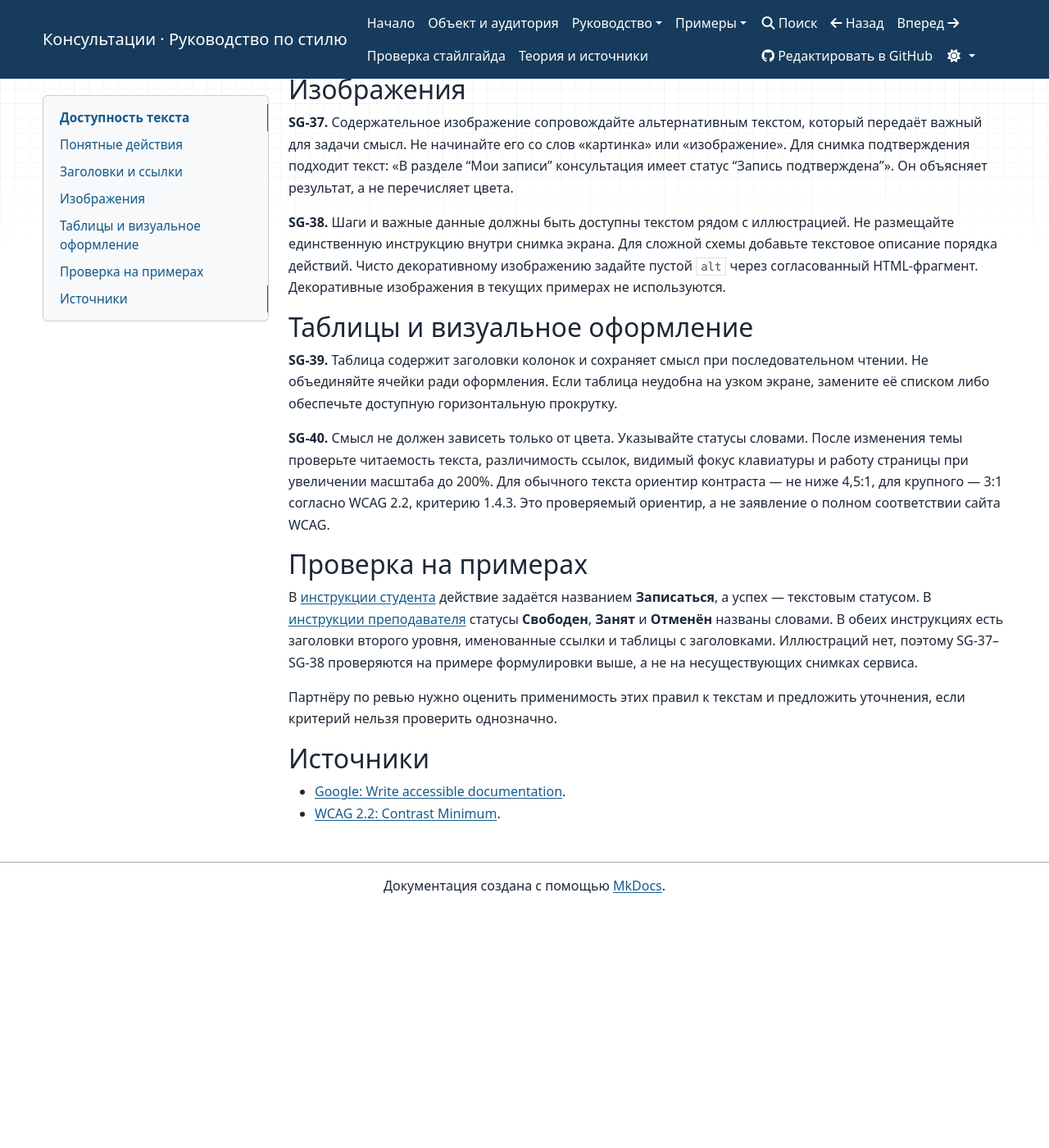
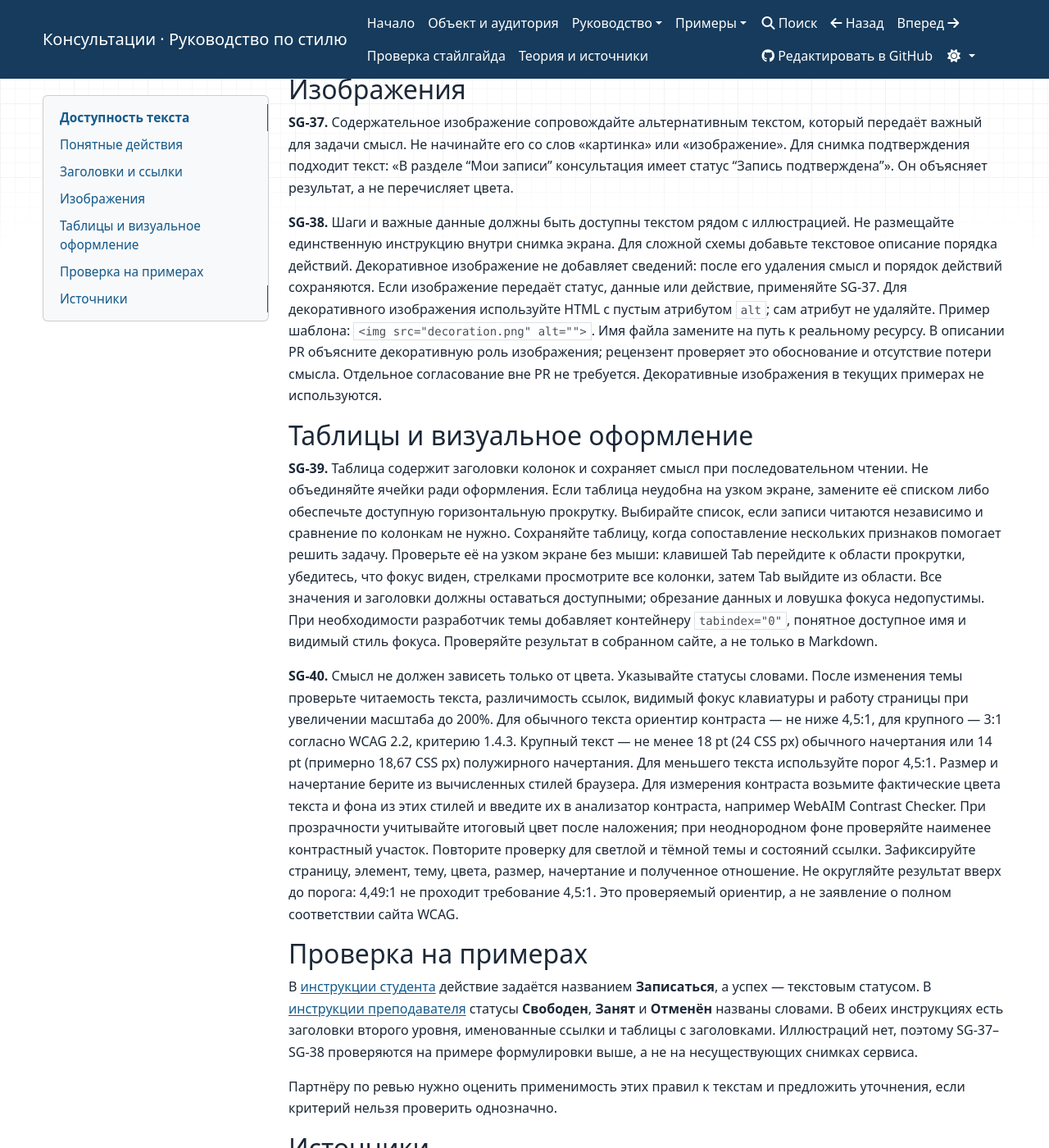
Before and after one commit to viktoriaskk/style-guide-project, an MkDocs documentation site: the page built from docs/guide/accessibility.md, in a window 1280 px wide and 1400 px high, scrolled down 653 px. Shown: the whole window at 82% size. Built offline with MkDocs 1.6.1, drawn with Linux system fonts in a browser that asks for light colours; nearby versions of some CDN libraries; before the commit the page ends 1761 px from its top, so only the background shows below that; some of the changed text lies outside the part shown.

Commit message:
docs(accessibility): address joint review of SG-38–SG-40

```diff
--- a/docs/guide/accessibility.md
+++ b/docs/guide/accessibility.md
@@ -36,7 +36,12 @@
 **SG-38.** Шаги и важные данные должны быть доступны текстом рядом с иллюстрацией.
 Не размещайте единственную инструкцию внутри снимка экрана.
 Для сложной схемы добавьте текстовое описание порядка действий.
-Чисто декоративному изображению задайте пустой `alt` через согласованный HTML-фрагмент.
+Декоративное изображение не добавляет сведений: после его удаления смысл и порядок действий сохраняются.
+Если изображение передаёт статус, данные или действие, применяйте SG-37.
+Для декоративного изображения используйте HTML с пустым атрибутом `alt`; сам атрибут не удаляйте.
+Пример шаблона: `<img src="decoration.png" alt="">`. Имя файла замените на путь к реальному ресурсу.
+В описании PR объясните декоративную роль изображения; рецензент проверяет это обоснование
+и отсутствие потери смысла. Отдельное согласование вне PR не требуется.
 Декоративные изображения в текущих примерах не используются.
 
 ## Таблицы и визуальное оформление
@@ -44,12 +49,28 @@
 **SG-39.** Таблица содержит заголовки колонок и сохраняет смысл при последовательном чтении.
 Не объединяйте ячейки ради оформления. Если таблица неудобна на узком экране,
 замените её списком либо обеспечьте доступную горизонтальную прокрутку.
+Выбирайте список, если записи читаются независимо и сравнение по колонкам не нужно.
+Сохраняйте таблицу, когда сопоставление нескольких признаков помогает решить задачу.
+Проверьте её на узком экране без мыши: клавишей Tab перейдите к области прокрутки,
+убедитесь, что фокус виден, стрелками просмотрите все колонки, затем Tab выйдите из области.
+Все значения и заголовки должны оставаться доступными; обрезание данных и ловушка фокуса недопустимы.
+При необходимости разработчик темы добавляет контейнеру `tabindex="0"`, понятное доступное имя
+и видимый стиль фокуса. Проверяйте результат в собранном сайте, а не только в Markdown.
 
 **SG-40.** Смысл не должен зависеть только от цвета. Указывайте статусы словами.
 После изменения темы проверьте читаемость текста, различимость ссылок,
 видимый фокус клавиатуры и работу страницы при увеличении масштаба до 200%.
 Для обычного текста ориентир контраста — не ниже 4,5:1,
 для крупного — 3:1 согласно WCAG 2.2, критерию 1.4.3.
+Крупный текст — не менее 18 pt (24 CSS px) обычного начертания или 14 pt
+(примерно 18,67 CSS px) полужирного начертания. Для меньшего текста используйте порог 4,5:1.
+Размер и начертание берите из вычисленных стилей браузера. Для измерения контраста
+возьмите фактические цвета текста и фона из этих стилей и введите их в анализатор контраста,
+например WebAIM Contrast Checker. При прозрачности учитывайте итоговый цвет после наложения;
+при неоднородном фоне проверяйте наименее контрастный участок. Повторите проверку
+для светлой и тёмной темы и состояний ссылки. Зафиксируйте страницу, элемент, тему,
+цвета, размер, начертание и полученное отношение. Не округляйте результат вверх до порога:
+4,49:1 не проходит требование 4,5:1.
 Это проверяемый ориентир, а не заявление о полном соответствии сайта WCAG.
 
 ## Проверка на примерах
@@ -67,4 +88,6 @@
 ## Источники
 
 - [Google: Write accessible documentation](https://developers.google.com/style/accessibility).
+- [W3C WAI: Decorative Images](https://www.w3.org/WAI/tutorials/images/decorative/).
+- [WebAIM Contrast Checker](https://webaim.org/resources/contrastchecker/).
 - [WCAG 2.2: Contrast Minimum](https://www.w3.org/WAI/WCAG22/Understanding/contrast-minimum.html).
```
Also changed, not shown: evidence/review-revisions.md (added, +15 -0 lines), 3 other files.
